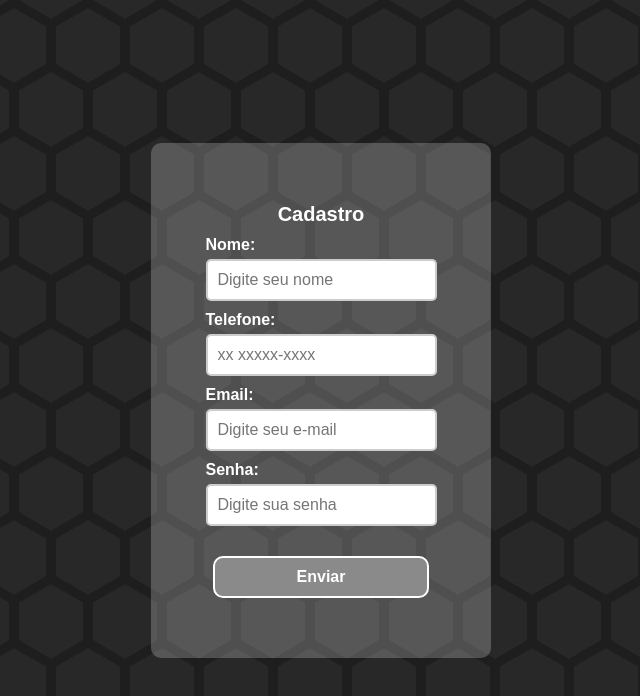
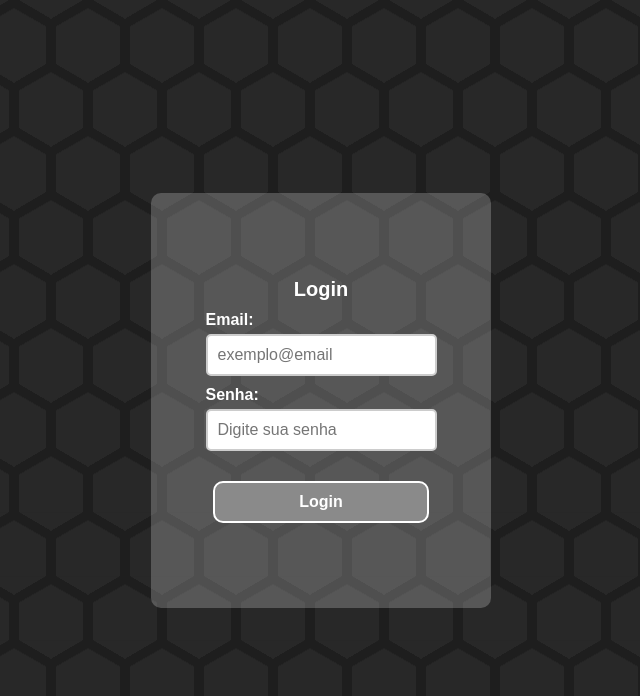
Before and after one commit to AndreyJustino/E_Commerce, a React (Vite) app: page / in a window 1280 px wide. Shown: the top 696 px of the page, without its empty margins (319-959 px from the left). Built offline with nearby package versions, Linux system fonts and the light colour scheme.

Commit message:
imagem para cadastro e login

```diff
--- a/src/App.jsx
+++ b/src/App.jsx
@@ -1,10 +1,11 @@
 import Cadastro from "./pages/Cadastro"
+import Login from "./pages/Login"
 
 function App() {
 
   return (
     <>
-      <Cadastro/>
+      <Login/>
     </>
   )
 }
```
Also changed, not shown: src/assets/cadastro.png (added), src/assets/login.png (added).
